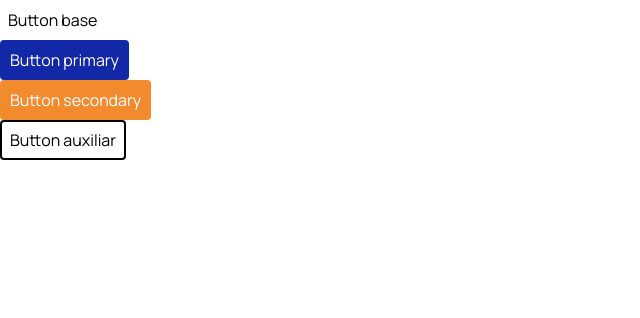
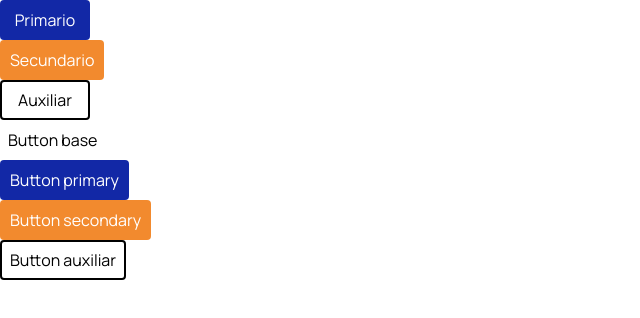
Before and after one commit to LaNoviaDePepe/Vesto, a React (Vite) app: page / in a window 1280 px wide. Shown: the top 318 px of the page, without its empty margins (0-640 px from the left). Built offline with nearby package versions, Linux system fonts and the light colour scheme.

Commit message:
✅NEW_Button_component
Componente Button con variantes.

```diff
--- a/src/App.tsx
+++ b/src/App.tsx
@@ -1,10 +1,16 @@
 // import { BrowserRouter as Router, Routes, Route } from "react-router-dom";
+
+import Button from "./components/common/Button"
 
 function App() {
 
 
   return (
     <>
+    <Button variant="primary">Primario</Button>
+    <Button variant="secondary">Secundario</Button>
+    <Button variant="auxiliar">Auxiliar</Button>
+
         <button className="btn">Button base</button>
         <button className="btn btn-primary">Button primary</button>
         <button className="btn btn-secondary">Button secondary</button>
--- a/src/components/common/Button.tsx
+++ b/src/components/common/Button.tsx
@@ -6,17 +6,16 @@ interface ButtonProps extends ButtonHTMLAttributes<HTMLButtonElement> {
 
 export default function Button(
   { children, variant = "primary", className = "", ...props }: ButtonProps) {
-  const baseStyles = "h-[40px] min-w-[90px] flex items-center pl-[8px] pr-[8px] gap-[4px] bg-[#3b49df] text-white rounded-[4px] font-medium text-sm";
-  const hoverStyles = "hover:cursor-pointer";
+  const baseStyles = "btn";
   const variants = {
     primary: "btn-primary",
-    secondary: "bg-gray-200 text-gray-800 hover:bg-gray-300",
-    auxiliar: "bg-gray-200 text-gray-800 hover:bg-gray-300"
+    secondary: "btn-secondary",
+    auxiliar: "btn-auxiliar"
   };
 
     return (
     <button
-      className={`${baseStyles} ${hoverStyles} ${variants[variant]} ${className}`}
+      className={`${baseStyles} ${variants[variant]} ${className}`}
       {...props}
     >
       {children}
--- a/src/styles/base.css
+++ b/src/styles/base.css
@@ -1,7 +1,7 @@
 @layer base {
     button {
         /* disposición, espaciados y forma */
-        @apply h-10 min-w-22.5 flex items-center px-2 gap-1 rounded;
+        @apply h-10 min-w-22.5 flex items-center justify-center px-2 gap-1 rounded;
         /* tipografía y cursor */
         @apply font-body font-normal text-base cursor-pointer;
         /* transición hacia el hover */
```
